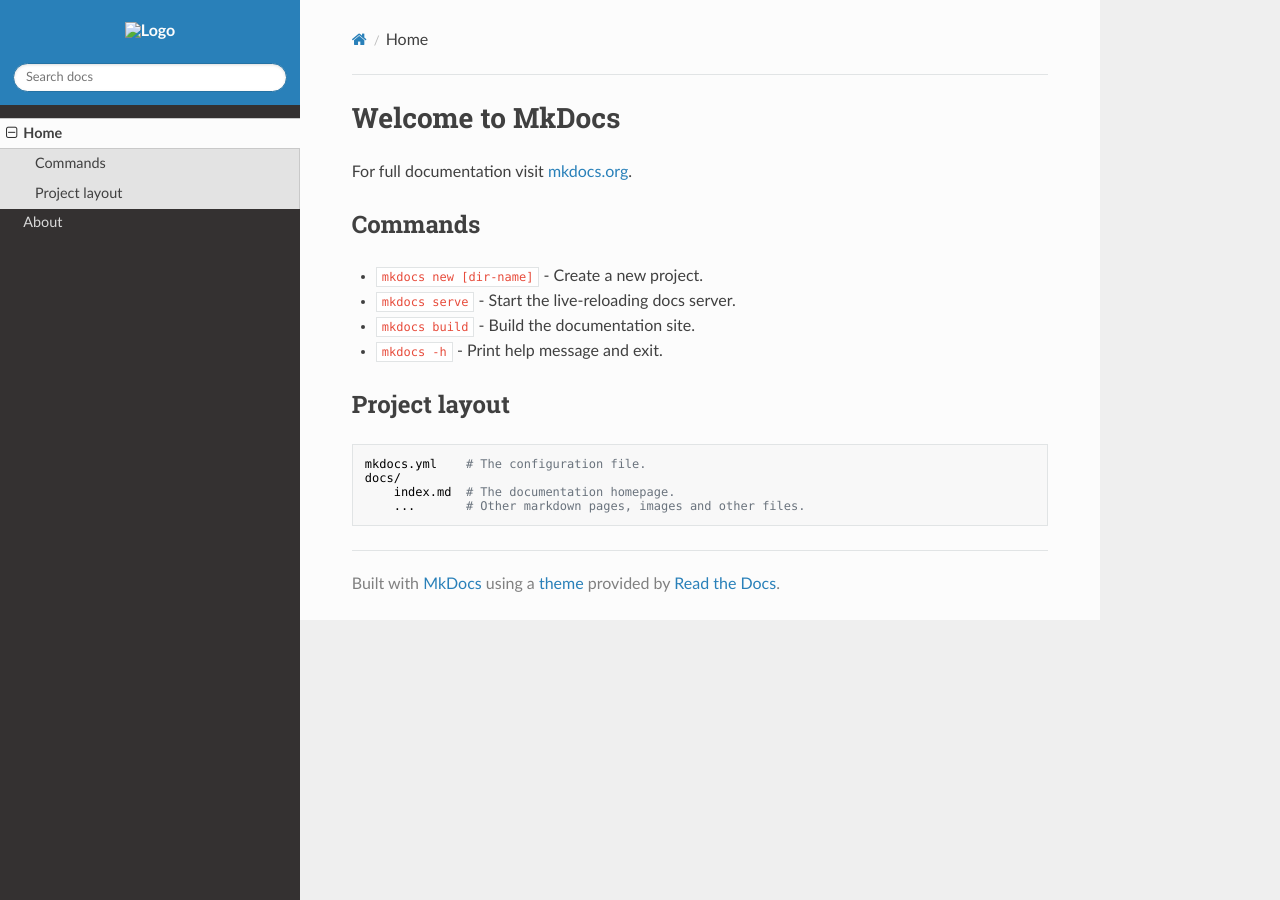
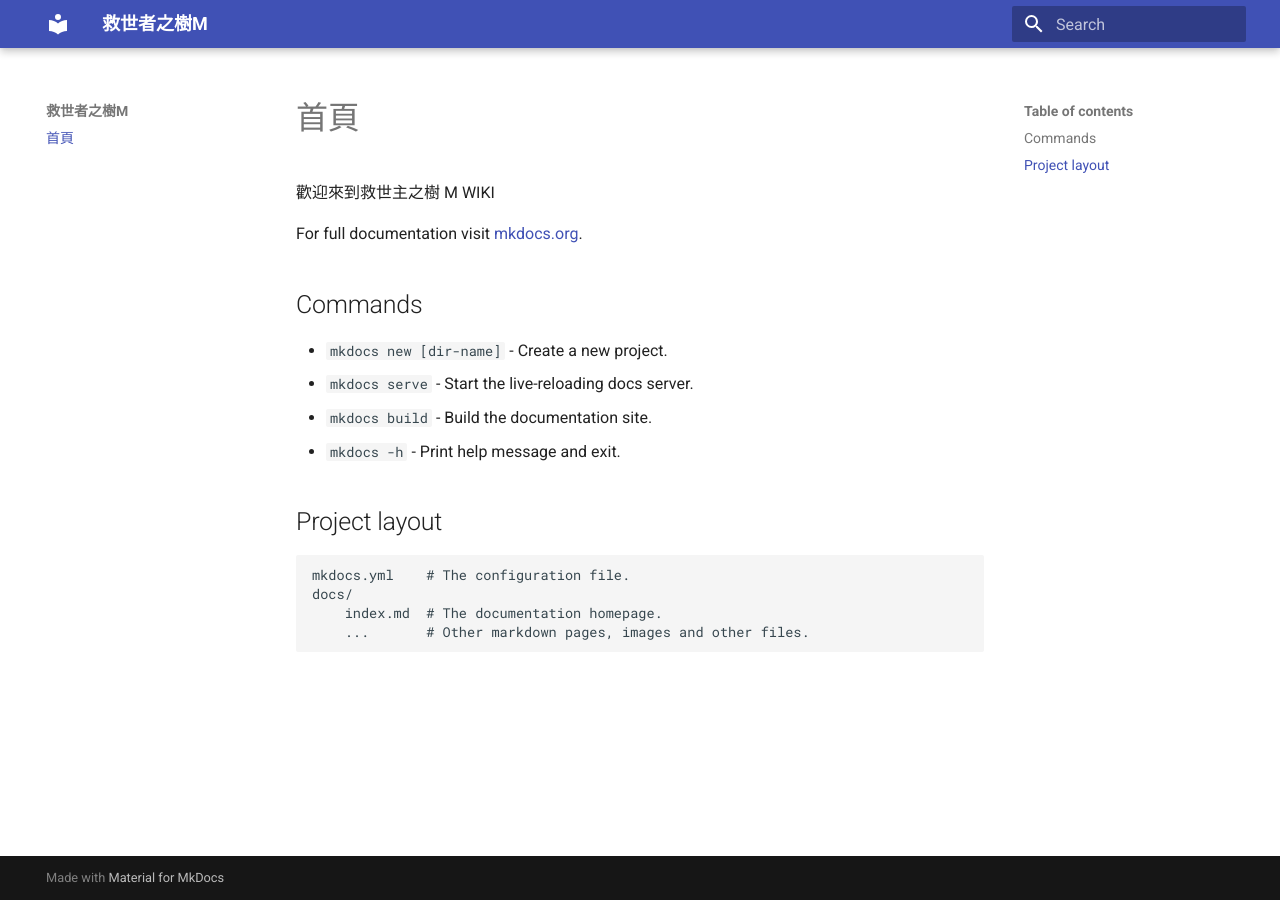
Before and after one commit to KChuang0503/tosm, an MkDocs documentation site: the page built from docs/index.md, in a window 1280 px wide. Built offline with MkDocs 1.6.1 and Material for MkDocs 9.7.7, drawn with Linux system fonts in a browser that asks for light colours; nearby versions of some CDN libraries; some of the changed lines change nothing that is shown.

Commit message:
update material 主題

```diff
--- a/docs/index.md
+++ b/docs/index.md
@@ -1,4 +1,5 @@
-# Welcome to MkDocs
+# 首頁
+歡迎來到救世主之樹 M WIKI
 
 For full documentation visit [mkdocs.org](https://www.mkdocs.org).
 
--- a/mkdocs.yml
+++ b/mkdocs.yml
@@ -1,16 +1,14 @@
 # ===== 基本設置 =====
 # 網站名稱，會顯示在瀏覽器標籤和導航列
-site_name: 救世者之樹M Tree of Savior M
-nav:
-  - Home: index.md
-  - About: about.md
+site_name: 救世者之樹M
+# 網站 URL，通常是 GitHub Pages 的位址
+site_url:
+# 作者資訊
+site_author: Ko-Cheng, Huang
+# 網站描述，用於 SEO
+site_description:
+
 # ===== 主題設置 =====
+site_url: https://mydomain.org/mysite
 theme:
-  # 使用 Material 主題
-  name: readthedocs
-  # 設定語言為繁體中文
-  language: zh-Hant
-  # 設定網站 logo（路徑相對於 docs 目錄）
-  logo: assets/logo.png
-  # 設定網站圖示
-  favicon: assets/square-code.png
+  name: material
```
Also changed, not shown: docs/assets/logo.png (added), docs/assets/square-code.png (added).
